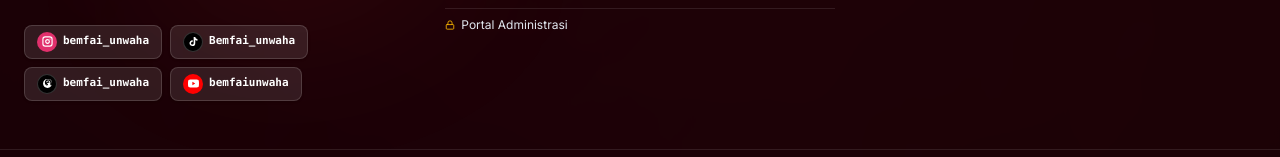
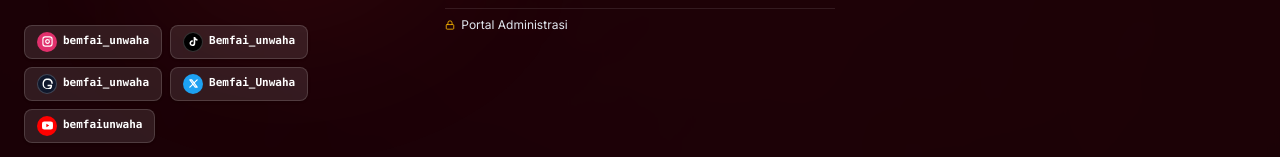
Before and after one commit to achsan490/bem-fai, a Next.js app: page / in a window 1280 px wide. Shown: the part 2084-2241 px from the top of the page. Built offline with nearby package versions, Linux system fonts and the light colour scheme; no server answers; the database is empty.

Commit message:
feat: include Threads and X distinctly with YouTube in footer

```diff
--- a/src/components/Footer.tsx
+++ b/src/components/Footer.tsx
@@ -60,12 +60,28 @@ export default function Footer() {
               className="flex items-center gap-1.5 px-3 py-1.5 rounded-lg bg-white/10 border border-white/15 text-xs text-white hover:text-amber-300 hover:border-amber-400/50 hover:bg-white/20 transition-all duration-200 shadow-sm"
               aria-label="Threads bemfai_unwaha"
             >
-              <div className="w-5 h-5 rounded-full bg-black border border-white/20 flex items-center justify-center text-white shrink-0">
+              <div className="w-5 h-5 rounded-full bg-slate-900 border border-white/20 flex items-center justify-center text-white shrink-0">
                 <svg xmlns="http://www.w3.org/2000/svg" width="11" height="11" viewBox="0 0 24 24" fill="currentColor">
-                  <path d="M12 21.75c-5.38 0-9.75-4.37-9.75-9.75S6.62 2.25 12 2.25s9.75 4.37 9.75 9.75c0 3.8-2.17 6.78-5.38 7.42-2.18.43-4.22-.38-5.06-2.02-.45-.88-.5-1.98-.5-3.4 0-1.7.46-2.6 1.48-3.08.68-.32 1.56-.37 2.62-.37h1.09v-1.1c0-1.46-.86-2.31-2.35-2.31-1.41 0-2.2.82-2.32 2.01h-2.16c.14-2.32 1.87-3.95 4.48-3.95 2.76 0 4.51 1.63 4.51 4.25v5.33c0 1.05.34 1.7 1.15 1.7.67 0 1.56-.56 1.94-1.63.38-1.07.49-2.58.49-4.88 0-4.31-3.32-7.85-7.75-7.85-4.43 0-7.75 3.54-7.75 7.85 0 4.31 3.32 7.85 7.75 7.85 2.04 0 3.97-.75 5.43-2.12l1.38 1.42C17.3 20.73 14.77 21.75 12 21.75zm1.09-8.4h-.94c-.65 0-1.12.04-1.45.22-.44.24-.65.68-.65 1.34 0 .76.38 1.25 1.04 1.25.59 0 1.15-.36 1.54-.95.32-.49.46-1.11.46-1.86v-.001z"/>
+                  <path d="M12.186 24.007c-3.553 0-6.444-1.127-8.356-3.26-1.745-1.948-2.618-4.708-2.618-8.204 0-3.528.917-6.31 2.727-8.267C5.787 2.274 8.7 1.134 12.443 1.134c3.67 0 6.586 1.096 8.435 3.167 1.83 2.05 2.722 4.887 2.653 8.436h-3.003c.056-2.67-.58-4.733-1.89-6.133-1.325-1.417-3.486-2.167-6.243-2.167-2.825 0-5.012.805-6.326 2.327-1.328 1.537-1.974 3.75-1.974 6.577 0 2.766.623 4.965 1.85 6.536 1.258 1.61 3.344 2.457 6.03 2.457 2.062 0 3.74-.47 4.988-1.398.983-.73 1.639-1.764 1.95-3.07h-6.726v-2.887h9.728c.08.572.122 1.18.122 1.826 0 2.684-.87 4.908-2.585 6.611-2.023 2.008-4.836 3.023-8.36 3.023z"/>
                 </svg>
               </div>
               <span className="font-mono text-[11px] font-semibold">bemfai_unwaha</span>
+            </a>
+
+            {/* X / Twitter */}
+            <a
+              href="https://x.com/Bemfai_Unwaha"
+              target="_blank"
+              rel="noopener noreferrer"
+              className="flex items-center gap-1.5 px-3 py-1.5 rounded-lg bg-white/10 border border-white/15 text-xs text-white hover:text-amber-300 hover:border-amber-400/50 hover:bg-white/20 transition-all duration-200 shadow-sm"
+              aria-label="X Bemfai_Unwaha"
+            >
+              <div className="w-5 h-5 rounded-full bg-[#1DA1F2] flex items-center justify-center text-white shrink-0">
+                <svg xmlns="http://www.w3.org/2000/svg" width="11" height="11" viewBox="0 0 24 24" fill="none" stroke="currentColor" strokeWidth="2.5" strokeLinecap="round" strokeLinejoin="round">
+                  <path d="M4 4l11.733 16h4.267l-11.733 -16z"/><path d="M4 20l6.768 -6.768m2.46 -2.46l6.772 -6.772"/>
+                </svg>
+              </div>
+              <span className="font-mono text-[11px] font-semibold">Bemfai_Unwaha</span>
             </a>
 
             {/* YouTube */}
```
